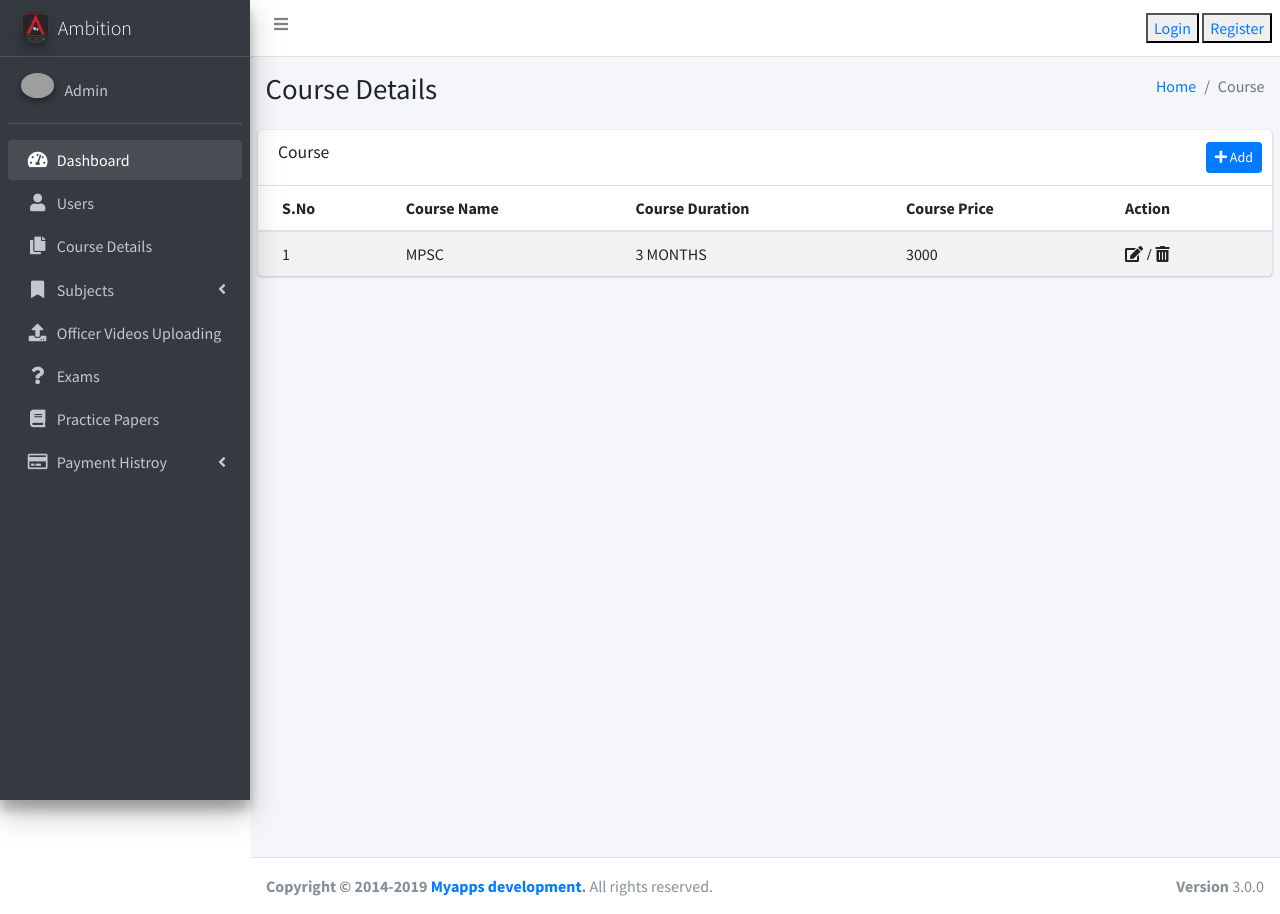
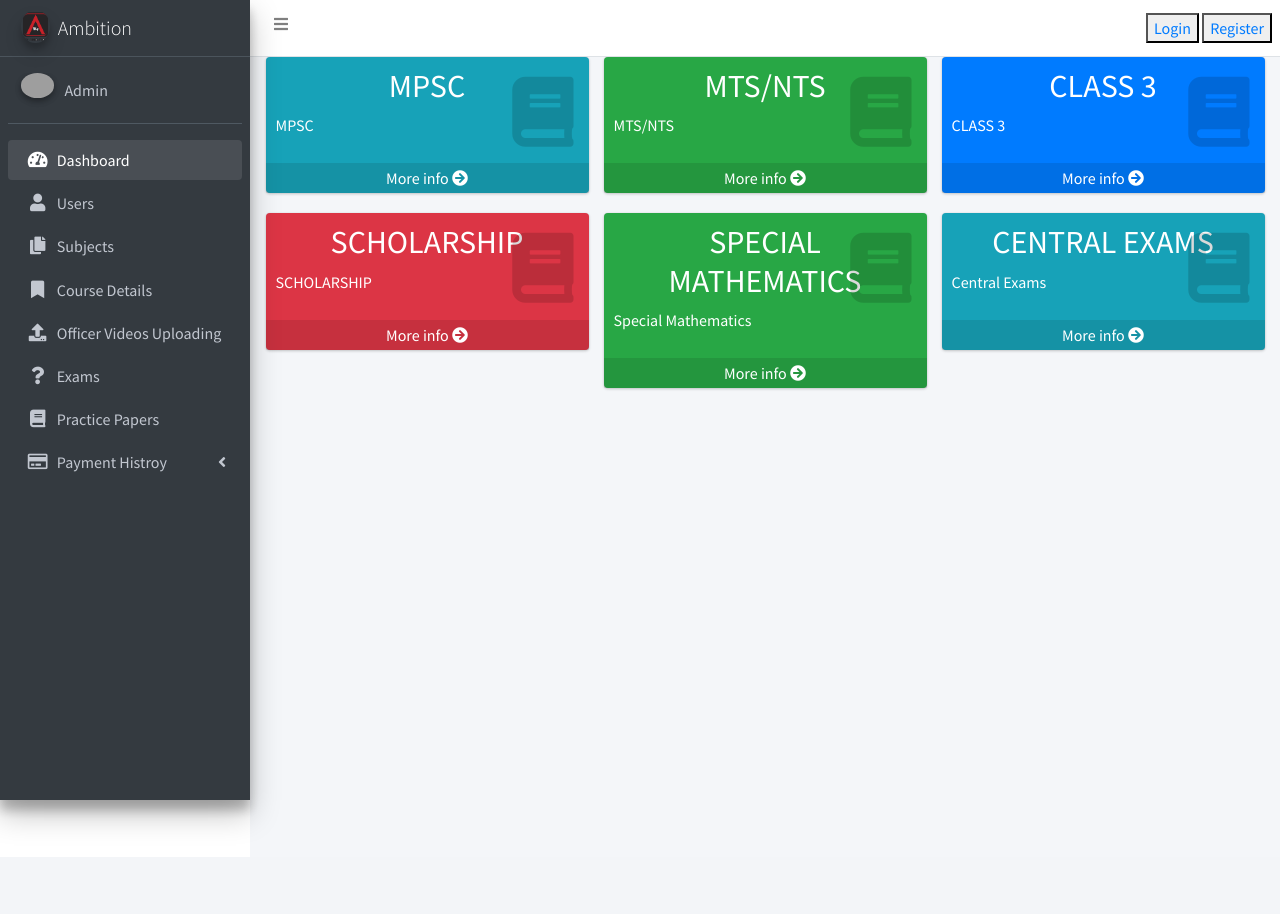
Before and after one commit to anjipavuluri21/ambition, a CodeIgniter app: page /ambition/course/courseDetails in a window 1280 px wide. After the commit the page ends 821 px from the top, so only its background shows below. Run offline with CodeIgniter, Linux system fonts and the light colour scheme; some libraries are stand-ins or nearby versions; grey boxes are pictures that could not be loaded.

Commit message:
couse details changes by anji

```diff
--- a/application/controllers/Course.php
+++ b/application/controllers/Course.php
@@ -12,4 +12,7 @@ class Course extends CI_Controller {
         public function  courseDetails(){
                 $this->load->view('course_details');
         }
+        public function addCourse(){
+            $this->load->view('add_course');
+        }
 }
--- a/application/views/common/sidebar.php
+++ b/application/views/common/sidebar.php
@@ -43,24 +43,24 @@
             </a>
           </li>
           <li class="nav-item has-treeview">
-            <a href="<?php echo base_url();?>course/courseDetails" class="nav-link">
+            <a href="#" class="nav-link">
               <i class="nav-icon fas fa-copy"></i>
               <p>
-                Course Details
+                Subjects
                 <!--<i class="fas fa-angle-left right"></i>-->
 
               </p>
             </a>
 
              <li class="nav-item has-treeview">
-            <a href="#" class="nav-link">
+            <a href="<?php echo base_url();?>course/courseDetails" class="nav-link">
               <i class="nav-icon fas fa-bookmark"></i>
               <p>
-                Subjects
-                <i class="fas fa-angle-left right"></i>
+                Course Details
+                <!--<i class="fas fa-angle-left right"></i>-->
               </p>
             </a>
-            <ul class="nav nav-treeview">
+<!--            <ul class="nav nav-treeview">
               <li class="nav-item">
                 <a href="#" class="nav-link">
                   <i class="fas fa-book  nav-icon"></i>
@@ -69,7 +69,7 @@
               </li>
               <li class="nav-item">
                 <a href="#" class="nav-link">
-                  <!--<i class="far fa-circle nav-icon"></i>-->
+                  <i class="far fa-circle nav-icon"></i>
                   <i class="fas fa-book nav-icon"></i>
                   <p>MTS/NTS</p>
                 </a>
@@ -99,7 +99,7 @@
                 </a>
               </li>
 
-            </ul>
+            </ul>-->
               <li class="nav-item">
                 <a href="#" class="nav-link">
                     <i class="fas fa-upload nav-icon"></i>
--- a/application/views/course_details.php
+++ b/application/views/course_details.php
@@ -1,101 +1,102 @@
-<?php include('common/header.php');?>
-<?php include('common/sidebar.php');?>
+<?php include('common/header.php'); ?>
+<?php include('common/sidebar.php') ?>
+<!-- Main content -->
+<html>
+    <body class="hold-transition sidebar-mini">
+        <div class="content-wrapper">
+        <section class="content">
+            <div class="container-fluid">
+                <div class="row">
+                       <div class="col-lg-4 col-6">
+                        <!-- small box -->
+                        <div class="small-box bg-info">
+                            <div class="inner">
+                                <h2 align="center">MPSC</h2>
 
-<body class="hold-transition sidebar-mini">
+                                <p>MPSC</p>
+                            </div>
+                            <div class="icon">
+                                <i class="fa fa-book"></i>
+                            </div>
+                            <a href="#" class="small-box-footer">More info <i class="fas fa-arrow-circle-right"></i></a>
+                        </div>
+                    </div>
+                    <div class="col-lg-4 col-6">
+                        <!-- small box -->
+                        <div class="small-box bg-success">
+                            <div class="inner">
+                                <h2 align="center">MTS/NTS</h2>
 
+                                <p>MTS/NTS</p>
+                            </div>
+                            <div class="icon">
+                                <i class="fa fa-book"></i>
+                            </div>
+                            <a href="#" class="small-box-footer">More info <i class="fas fa-arrow-circle-right"></i></a>
+                        </div>
+                    </div>
+                    <div class="col-lg-4 col-6">
+                        <!-- small box -->
+                        <div class="small-box bg-primary">
+                            <div class="inner">
+                                <h2 align="center">CLASS 3</h2>
 
-  <!-- Content Wrapper. Contains page content -->
-  <div class="content-wrapper">
-    <!-- Content Header (Page header) -->
-    <section class="content-header">
-      <div class="container-fluid">
-        <div class="row mb-2">
-          <div class="col-sm-6">
-            <h1>Course Details</h1>
-          </div>
-          <div class="col-sm-6">
-            <ol class="breadcrumb float-sm-right">
-              <li class="breadcrumb-item"><a href="#">Home</a></li>
-              <li class="breadcrumb-item active">Course</li>
-            </ol>
-          </div>
-        </div>
-      </div><!-- /.container-fluid -->
-    </section>
-    <!-- Main content -->
-    <section class="content">
+                                    <p>CLASS 3</p>
+                            </div>
+                            <div class="icon">
+                                <i class="fa fa-book"></i>
+                            </div>
+                            <a href="#" class="small-box-footer">More info <i class="fas fa-arrow-circle-right"></i></a>
+                        </div>
+                    </div>
 
-      <!-- Default box -->
-      <div class="card">
-        <div class="card-header">
-          <h3 class="card-title">Course</h3>
+            </div>
+                  <div class="row">
+                       <div class="col-lg-4 col-6">
+                        <!-- small box -->
+                        <div class="small-box bg-danger">
+                            <div class="inner">
+                                <h2 align="center">SCHOLARSHIP</h2>
 
-          <div class="card-tools">
+                                <p>SCHOLARSHIP</p>
+                            </div>
+                            <div class="icon">
+                                <i class="fa fa-book"></i>
+                            </div>
+                            <a href="#" class="small-box-footer">More info <i class="fas fa-arrow-circle-right"></i></a>
+                        </div>
+                    </div>
+                    <div class="col-lg-4 col-6">
+                        <!-- small box -->
+                        <div class="small-box bg-success">
+                            <div class="inner">
+                                <h2 align="center">SPECIAL MATHEMATICS</h2>
 
-              <a class="btn btn-primary float-right btn-sm" href=""><i class="fa fa-plus" style="font-size:14px;"></i>&nbsp;Add</a>
+                                <p>Special Mathematics</p>
+                            </div>
+                            <div class="icon">
+                                <i class="fa fa-book"></i>
+                            </div>
+                            <a href="#" class="small-box-footer">More info <i class="fas fa-arrow-circle-right"></i></a>
+                        </div>
+                    </div>
+                    <div class="col-lg-4 col-6">
+                        <!-- small box -->
+                        <div class="small-box bg-info">
+                            <div class="inner">
+                                <h2 align="center">CENTRAL EXAMS</h2>
 
-          </div>
-        </div>
-        <div class="card-body p-0">
-          <table class="table table-striped projects">
-              <thead>
-                  <tr>
-                      <th>
-                          S.No
-                      </th>
-                      <th>
-                         Course Name
-                      </th>
-                      <th >
-                          Course Duration
-                      </th>
-                      <th>
-                          Course Price
-                      </th>
+                                <p>Central Exams</p>
+                            </div>
+                            <div class="icon">
+                                <i class="fa fa-book"></i>
+                            </div>
+                            <a href="#" class="small-box-footer">More info <i class="fas fa-arrow-circle-right"></i></a>
+                        </div>
+                    </div>
 
-                      <th>
-                          Action
-                      </th>
+            </div>
+        </section>
+    </body>
 
-                  </tr>
-              </thead>
-              <tbody>
-              <tr>
-              <td>1</td>
-              <td>MPSC</td>
-              <td>3 MONTHS</td>
-              <td>3000</td>
-              <td><i class="fas fa-edit"> / <i class="fas fa-trash-alt"></i></td>
-              </tr>
-
-              </tbody>
-          </table>
-        </div>
-        <!-- /.card-body -->
-      </div>
-      <!-- /.card -->
-
-    </section>
-    <!-- /.content -->
-  </div>
-  <!-- /.content-wrapper -->
-
-
-
-  <!-- Control Sidebar -->
-  <aside class="control-sidebar control-sidebar-dark">
-    <!-- Control sidebar content goes here -->
-  </aside>
-  <!-- /.control-sidebar -->
-</div>
-<!-- ./wrapper -->
-<?php include('common/footer.php')?>
-<!-- jQuery -->
-<script src="<?php echo base_url('assets/plugins/jquery/jquery.min.js');?>"></script>
-<!-- Bootstrap 4 -->
-<script src="<?php echo base_url('assets/plugins/bootstrap/js/bootstrap.bundle.min.js');?>"></script>
-<!-- AdminLTE App -->
-<script src="<?php echo base_url('assets/dist/js/adminlte.min.js');?>"></script>
-<!-- AdminLTE for demo purposes -->
-<script src="<?php echo base_url('assets/dist/js/demo.js');?>"></script>
-</body>
+        </html>
```
Also changed, not shown: application/views/user_list.php (+55 -59 lines).
